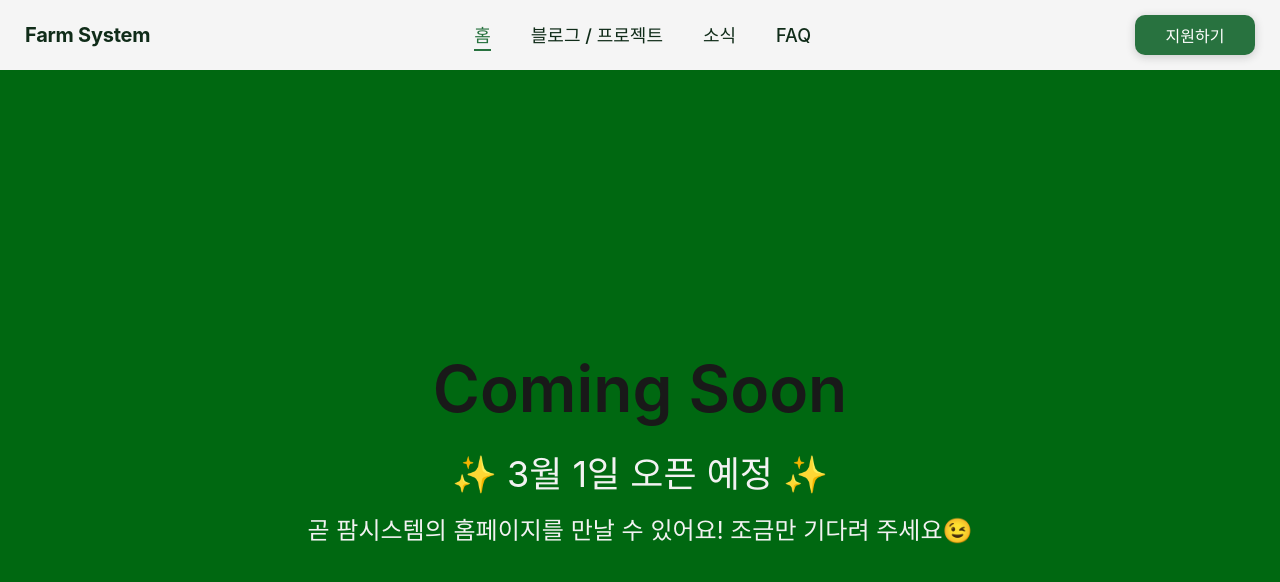
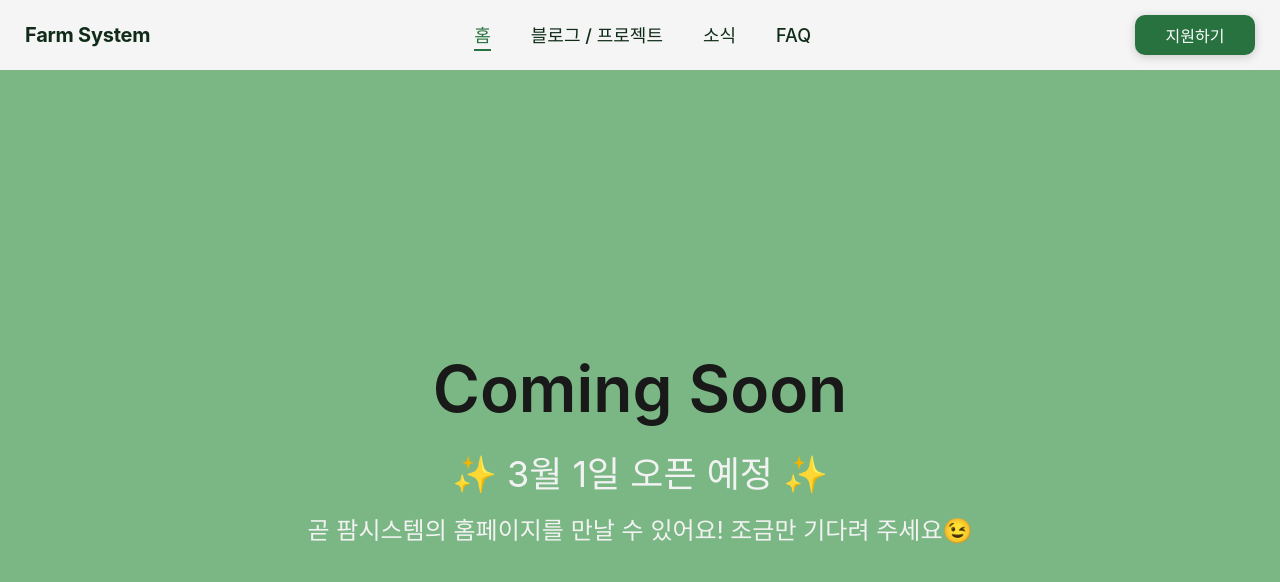
Before and after one commit to karpitony/monorepo-test, a React (Vite) app: page / in a window 1280 px wide. Shown: the top 582 px of the page. Built offline with nearby package versions, Linux system fonts and the light colour scheme; a web font is replaced by a local one.

Commit message:
fix: 커밍순 페이지 색상 변경(FarmSystemGreeen03)

```diff
--- a/src/pages/MaintainPage/MaintainPage.styled.ts
+++ b/src/pages/MaintainPage/MaintainPage.styled.ts
@@ -8,7 +8,7 @@ export const Container = styled.div`
     align-items: center;
     flex-direction: column;
     height: 110vh;
-    background-color: var(--FarmSystem_Green06);
+    background-color: var(--FarmSystem_Green03);
 
 
 `;
```
